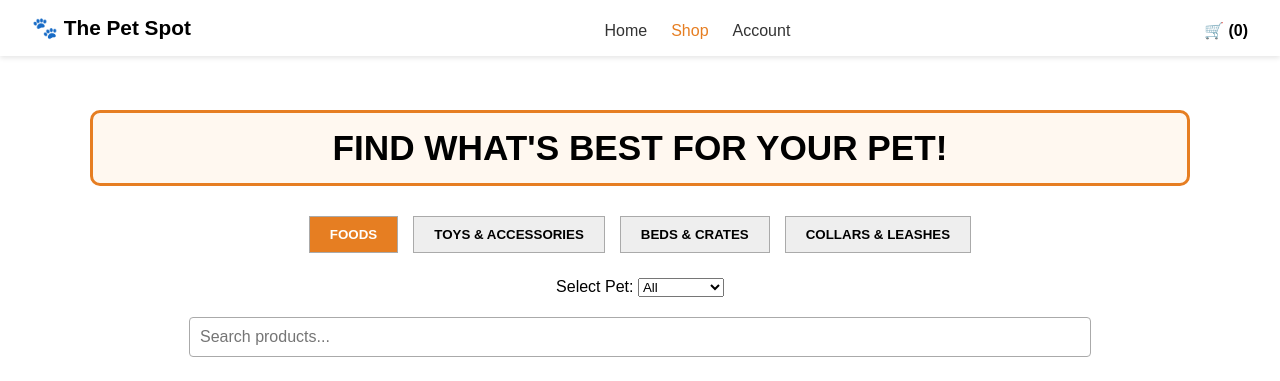
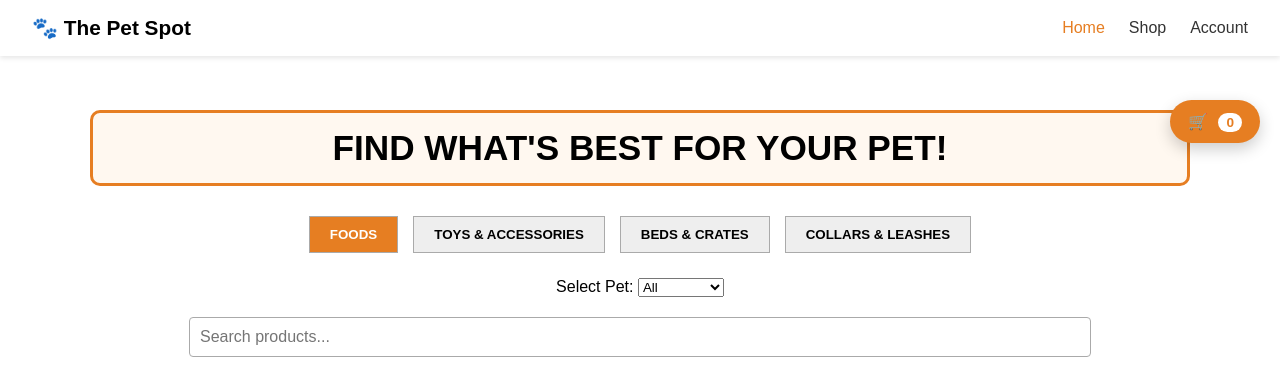
Before and after one commit to Rhad-14-python/The_Pet_Spot, a website: page public/shop.html in a window 1280 px wide. Shown: the top 381 px of the page. Drawn offline with Linux system fonts and the light colour scheme.

Commit message:
44th commit

```diff
--- a/public/css/shop.css
+++ b/public/css/shop.css
@@ -7,14 +7,37 @@ header {
   background: #fff;
   box-shadow: 0 2px 5px rgba(0,0,0,0.1);
   padding: 1rem 2rem;
+  display: flex;
+  justify-content: space-between;
+  align-items: center;
+}
+.cart-popup {
+  position: fixed;
+  top: 100px;
+  right: 20px;
+  background: #e67e22;
+  color: #fff;
+  border: none;
+  border-radius: 999px;
+  padding: 12px 18px;
+  font-weight: bold;
+  font-size: 1rem;
+  box-shadow: 0 6px 16px rgba(0,0,0,0.2);
+  cursor: pointer;
+  z-index: 1000;
+}
+.cart-popup:hover {
+  background: #d46d18;
+}
+.cart-count {
+  background: #fff;
+  color: #e67e22;
+  padding: 2px 8px;
+  border-radius: 999px;
+  font-size: 0.85rem;
+  margin-left: 6px;
 }
 
-.header-inner {
-  display: flex;
-  align-items: flex-end;
-  justify-content: space-between;
-  flex-wrap: wrap;
-}
 .logo {
   font-weight: bold;
   font-size: 1.3rem;
--- a/public/shop.html
+++ b/public/shop.html
@@ -8,16 +8,14 @@
   </head>
   <body>
     <header>
-      <div class="header-inner">
       <div class="logo">🐾 The Pet Spot</div>
       <nav>
-        <a href="index.html">Home</a>
-        <a href="shop.html" class="active">Shop</a>
-        <a href="account.html">Account</a>
+        <a href="index.html" class="active">Home</a>
+        <a href="shop.html">Shop</a>
+        <a href="login.html">Account</a>
       </nav>
-      <div class="cart-icon">🛒 (0)</div>
-      </div>
     </header>
+    <button class="cart-popup" aria-label="Cart">🛒 <span class="cart-count">0</span></button>
 
     <main class="container">
     <h1 class="shop-title">FIND WHAT'S BEST FOR YOUR PET!</h1>
```
